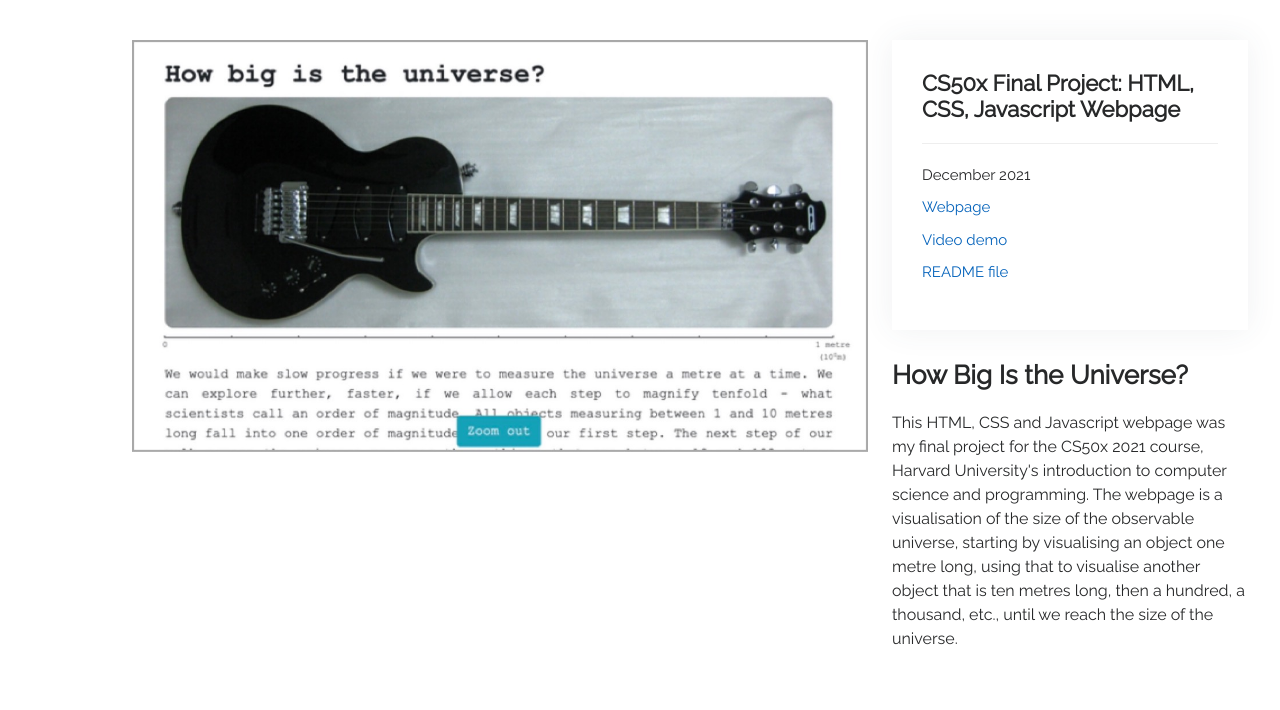
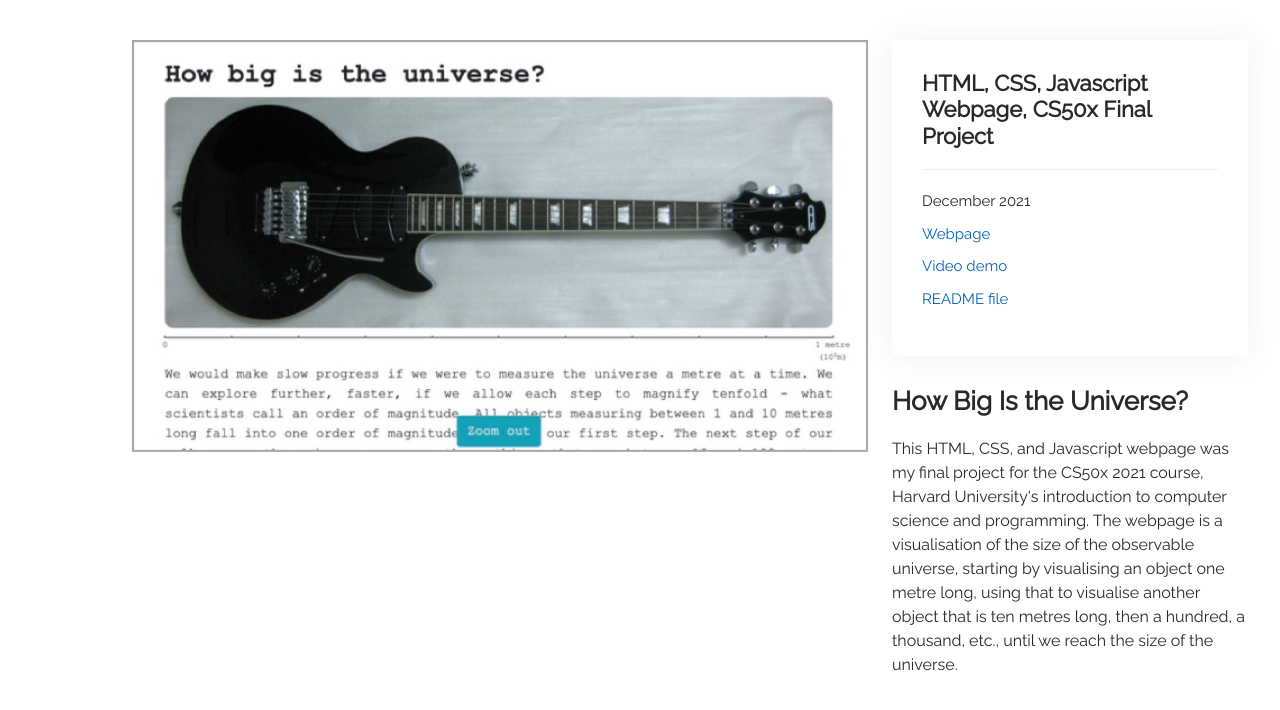
Before and after one commit to yvonne-chia/yvonne-chia.github.io, a plain HTML site: page personal-universe.html in a window 1280 px wide. Drawn offline with Linux system fonts and the light colour scheme.

Commit message:
Update personal-universe.html

```diff
--- a/personal-universe.html
+++ b/personal-universe.html
@@ -56,7 +56,7 @@
 
           <div class="col-lg-4">
             <div class="portfolio-info">
-              <h3>CS50x Final Project: HTML, CSS, Javascript Webpage</h3>
+              <h3>HTML, CSS, Javascript Webpage, CS50x Final Project</h3>
               <ul>
                 <li>December 2021</li>
                 <li><a href="https://stripedfatcat.github.io/universe/" target="_blank">Webpage</a></li>
@@ -67,7 +67,7 @@
             <div class="portfolio-description">
               <h2>How Big Is the Universe?</h2>
               <p>
-                This HTML, CSS and Javascript webpage was my final project for the CS50x 2021 course, Harvard University's introduction to computer science and programming. The webpage is a visualisation of the size of the observable universe, starting by visualising an object one metre long, using that to visualise another object that is ten metres long, then a hundred, a thousand, etc., until we reach the size of the universe.
+                This HTML, CSS, and Javascript webpage was my final project for the CS50x 2021 course, Harvard University's introduction to computer science and programming. The webpage is a visualisation of the size of the observable universe, starting by visualising an object one metre long, using that to visualise another object that is ten metres long, then a hundred, a thousand, etc., until we reach the size of the universe.
               </p>
             </div>
           </div>
```
